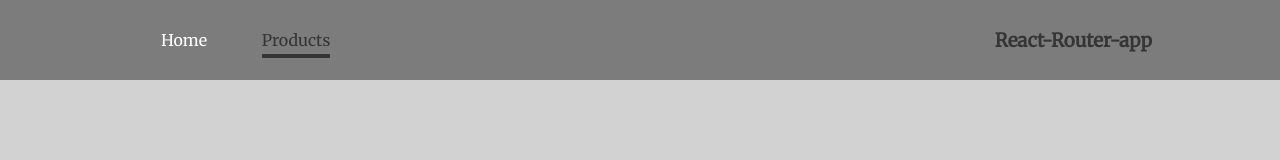
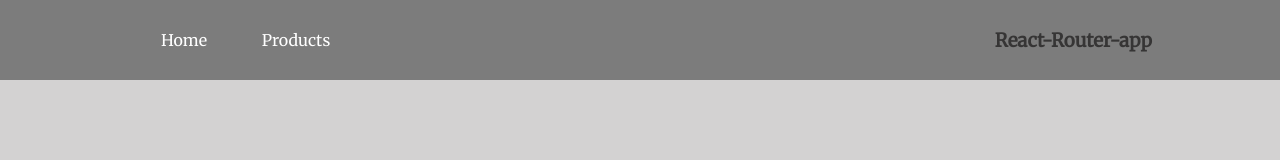
Before and after one commit to SottoMayor/React-Router-App, a React (Create React App) app: page /products in a window 1280 px wide. Shown: the top 160 px of the page. Built offline with nearby package versions, Linux system fonts and the light colour scheme.

Commit message:
Revert "Basic routing and working wih navLink"
This reverts commit a58aa469a5e1c7b9eb39f01e4fbbbfd1bce64e19.

```diff
--- a/src/components/MainHeader/MainHeader.js
+++ b/src/components/MainHeader/MainHeader.js
@@ -1,5 +1,4 @@
 import React from 'react'
-import { NavLink } from 'react-router-dom'
 import classes from './MainHeader.module.css'
 
 const mainHeader = () => {
@@ -8,10 +7,10 @@ const mainHeader = () => {
             <nav>
                 <ul>
                     <li>
-                        <NavLink activeClassName={classes.active} to="/home">Home</NavLink>
+                        <a href="/home">Home</a>
                     </li>
                     <li>
-                        <NavLink activeClassName={classes.active} to="/products">Products</NavLink>
+                        <a href="/products">Products</a>
                     </li>
                 </ul>
             </nav>
```
